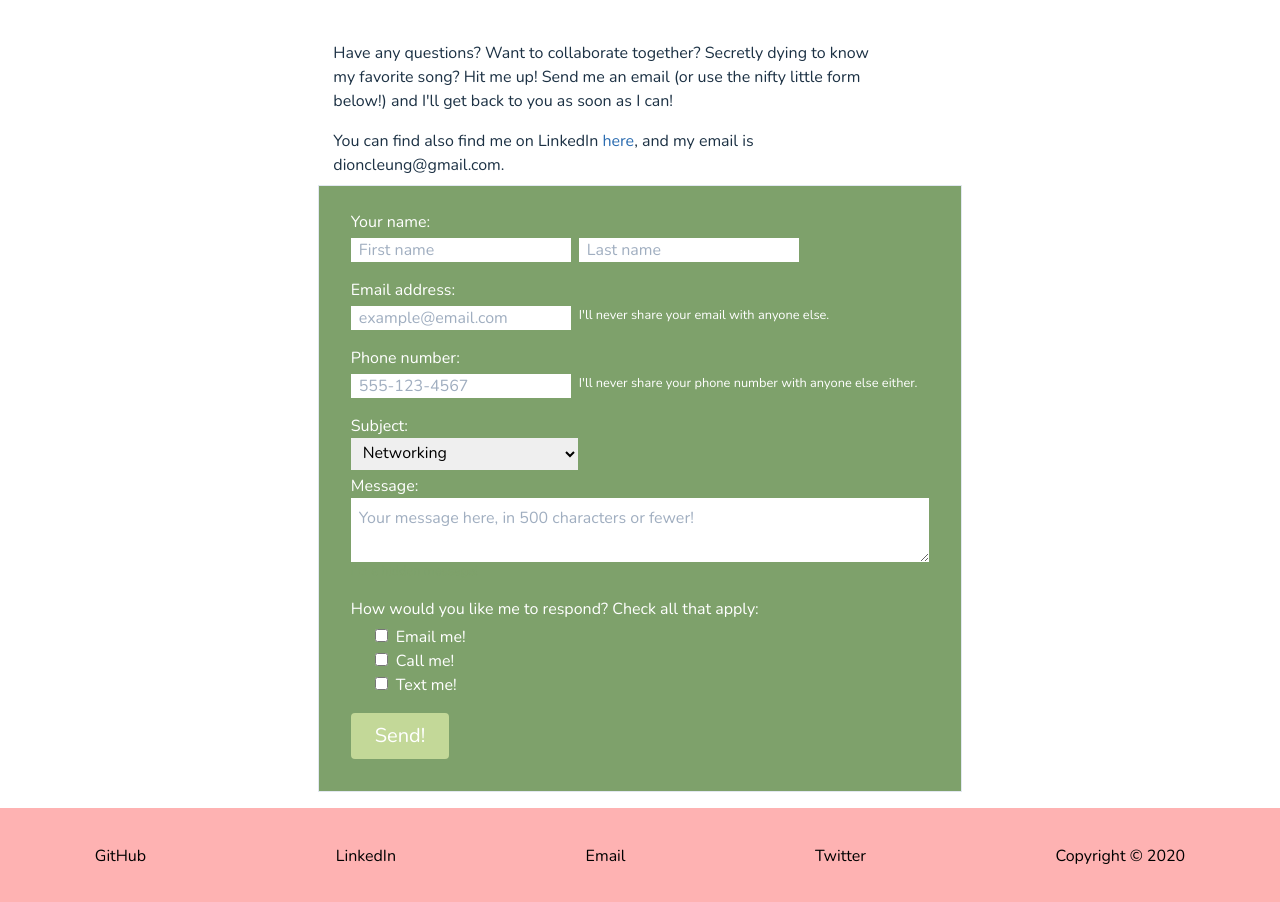
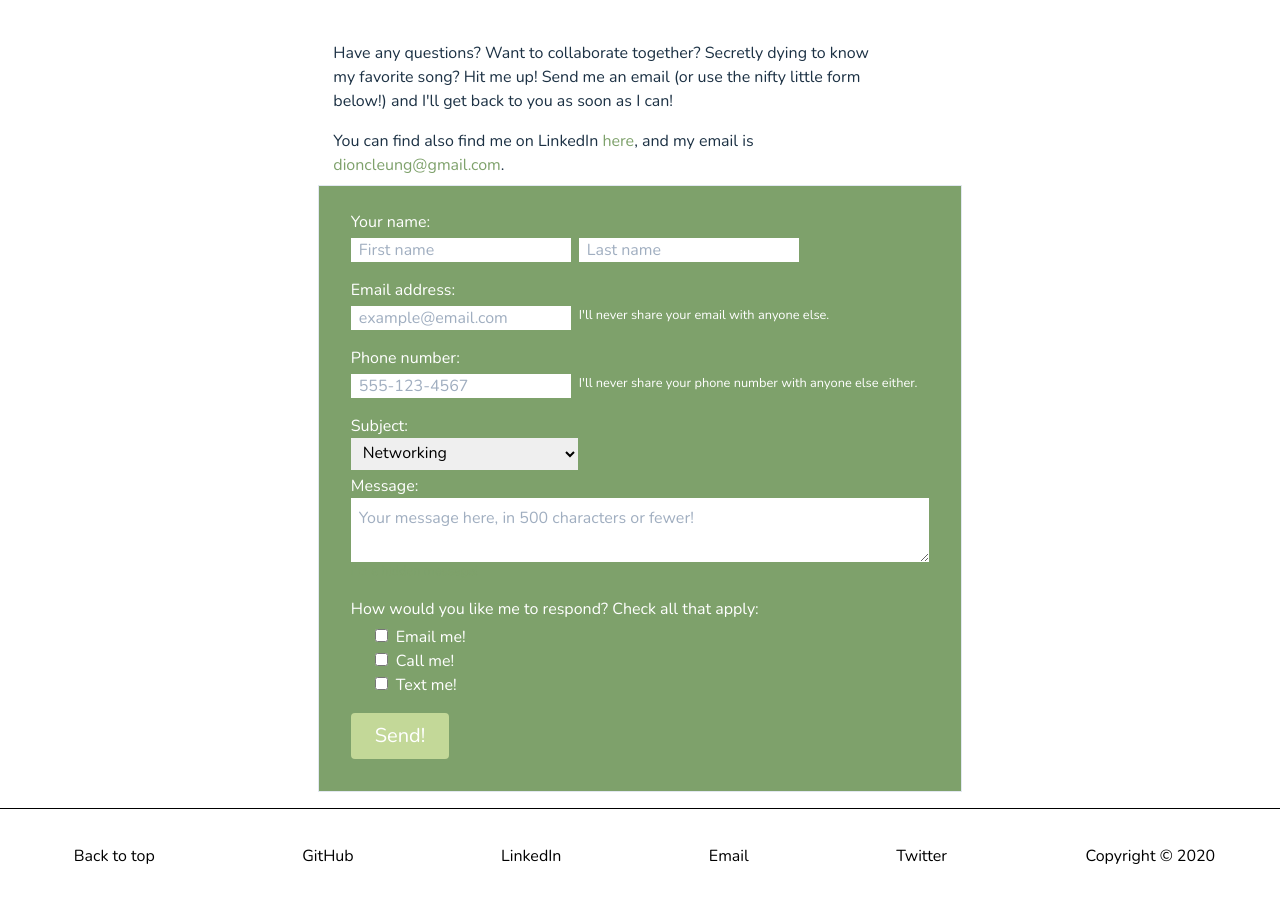
Before and after one commit to dionleung14/portfolio-nodemailer, a React (Create React App) app: page / in a window 1280 px wide. Shown: the part 4220-5122 px from the top of the page. Built offline with nearby package versions, Linux system fonts and the light colour scheme.

Commit message:
finalized dark mode styling

```diff
--- a/src/components/ContactForm.js
+++ b/src/components/ContactForm.js
@@ -138,7 +138,7 @@ export default function ContactForm(props) {
         <h3 className="lg:w-4/5 my-2 lg:pl-20">
           You can find also find me on LinkedIn{" "}
           <a
-            className="hover:underline text-blue-700"
+            className="hover:underline text-dclpal1-300"
             href="https://www.linkedin.com/in/leungdion/"
             target="_blank"
             rel="noopener noreferrer"
@@ -146,7 +146,10 @@ export default function ContactForm(props) {
             here
           </a>
           , and my email is{" "}
-          <span className="hover:underline">dioncleung@gmail.com</span>.
+          <span className="hover:underline text-dclpal1-300">
+            dioncleung@gmail.com
+          </span>
+          .
         </h3>
 
         <form
--- a/src/components/Footer.js
+++ b/src/components/Footer.js
@@ -1,13 +1,74 @@
 import React, { Component } from "react";
+import AnchorLink from "react-anchor-link-smooth-scroll";
 
 export default class Footer extends Component {
-  render() {
+  render(props) {
     return (
-      <div className="w-full h-24 bg-red-300 flex justify-around items-center">
-        <div>GitHub</div>
-        <div>LinkedIn</div>
-        <div>Email</div>
-        <div>Twitter</div>
+      <div
+        className={`w-full h-auto lg:h-24 flex justify-around items-center border-t ${
+          this.props.darkModeApp.darkMode
+            ? "border-white bg-dclpal1-100 text-white"
+            : "border-black"
+        }`}
+      >
+        <AnchorLink
+          href="#top"
+          className={`border border-transparent px-2 rounded ${
+            this.props.darkModeApp.darkMode
+              ? "hover:border-white"
+              : "hover:border-dclpal1-100"
+          }`}
+        >
+          Back to top
+        </AnchorLink>
+        <a
+          href="https://github.com/dionleung14"
+          target="_blank"
+          rel="noopener noreferrer"
+          className={`border border-transparent px-2 rounded ${
+            this.props.darkModeApp.darkMode
+              ? "hover:border-white"
+              : "hover:border-dclpal1-100"
+          }`}
+        >
+          GitHub
+        </a>
+        <a
+          href="https://www.linkedin.com/in/leungdion/"
+          target="_blank"
+          rel="noopener noreferrer"
+          className={`border border-transparent px-2 rounded ${
+            this.props.darkModeApp.darkMode
+              ? "hover:border-white"
+              : "hover:border-dclpal1-100"
+          }`}
+        >
+          LinkedIn
+        </a>
+        <a
+          href="mailto:dioncleung@gmail.com"
+          target="_blank"
+          rel="noopener noreferrer"
+          className={`border border-transparent px-2 rounded ${
+            this.props.darkModeApp.darkMode
+              ? "hover:border-white"
+              : "hover:border-dclpal1-100"
+          }`}
+        >
+          Email
+        </a>
+        <a
+          href="https://www.twitter.com/DionTheDev"
+          target="_blank"
+          rel="noopener noreferrer"
+          className={`border border-transparent px-2 rounded ${
+            this.props.darkModeApp.darkMode
+              ? "hover:border-white"
+              : "hover:border-dclpal1-100"
+          }`}
+        >
+          Twitter
+        </a>
         <div>Copyright &copy; 2020</div>
       </div>
     );
--- a/src/components/Portfolio.js
+++ b/src/components/Portfolio.js
@@ -2,6 +2,7 @@ import React, { useState } from "react";
 import FirstHeader from "./FirstHeader.js";
 import RocketList from "./photos/portfolio-photos/RocketList.png";
 import ToGather from "./photos/portfolio-photos/ToGather.png";
+import ToGatherHover from "./photos/portfolio-photos/ToGather-hover.png";
 import PokeGoDex from "./photos/portfolio-photos/PokeGoDex.png";
 import CollapseBtn from "./CollapseBtn";
 import ComponentContainer from "./ComponentContainer";
```
Also changed, not shown: src/components/photos/portfolio-photos/ToGather-hover.png (added).
